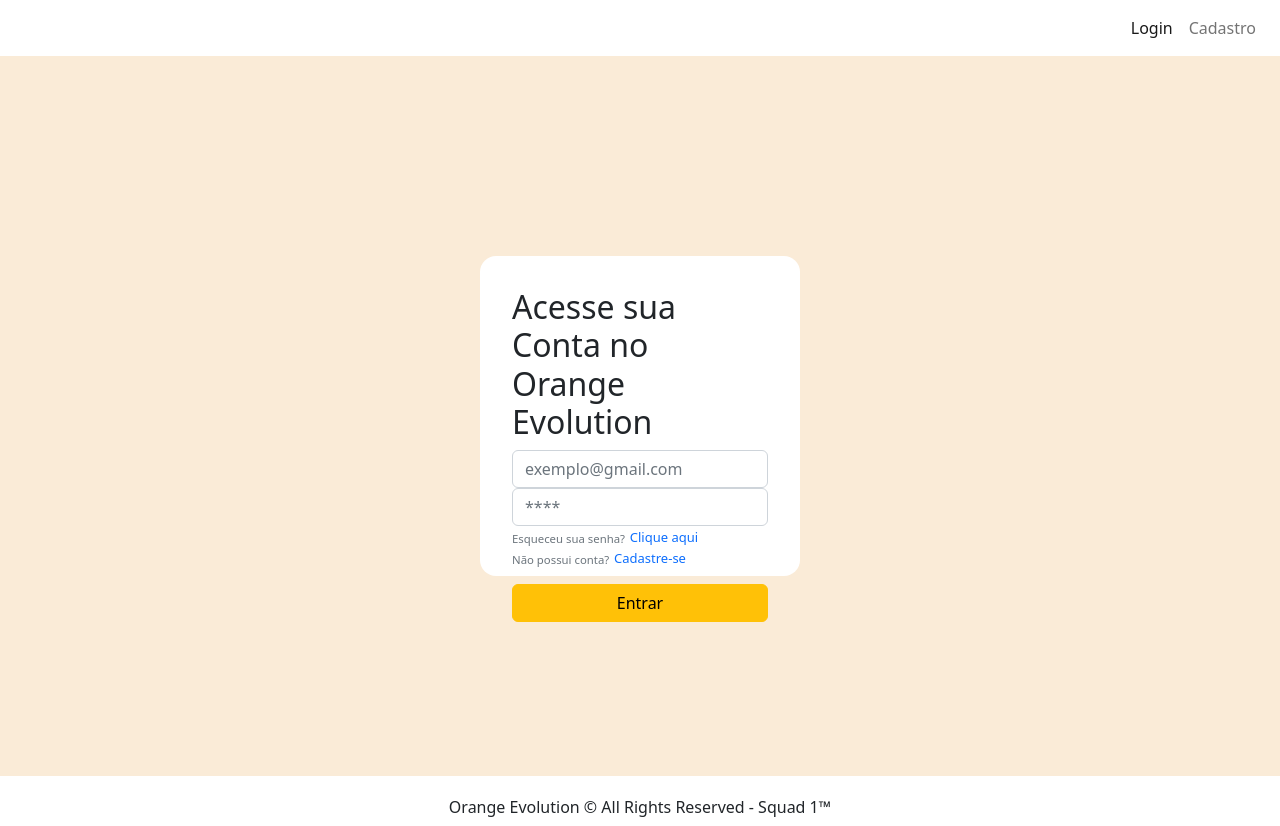
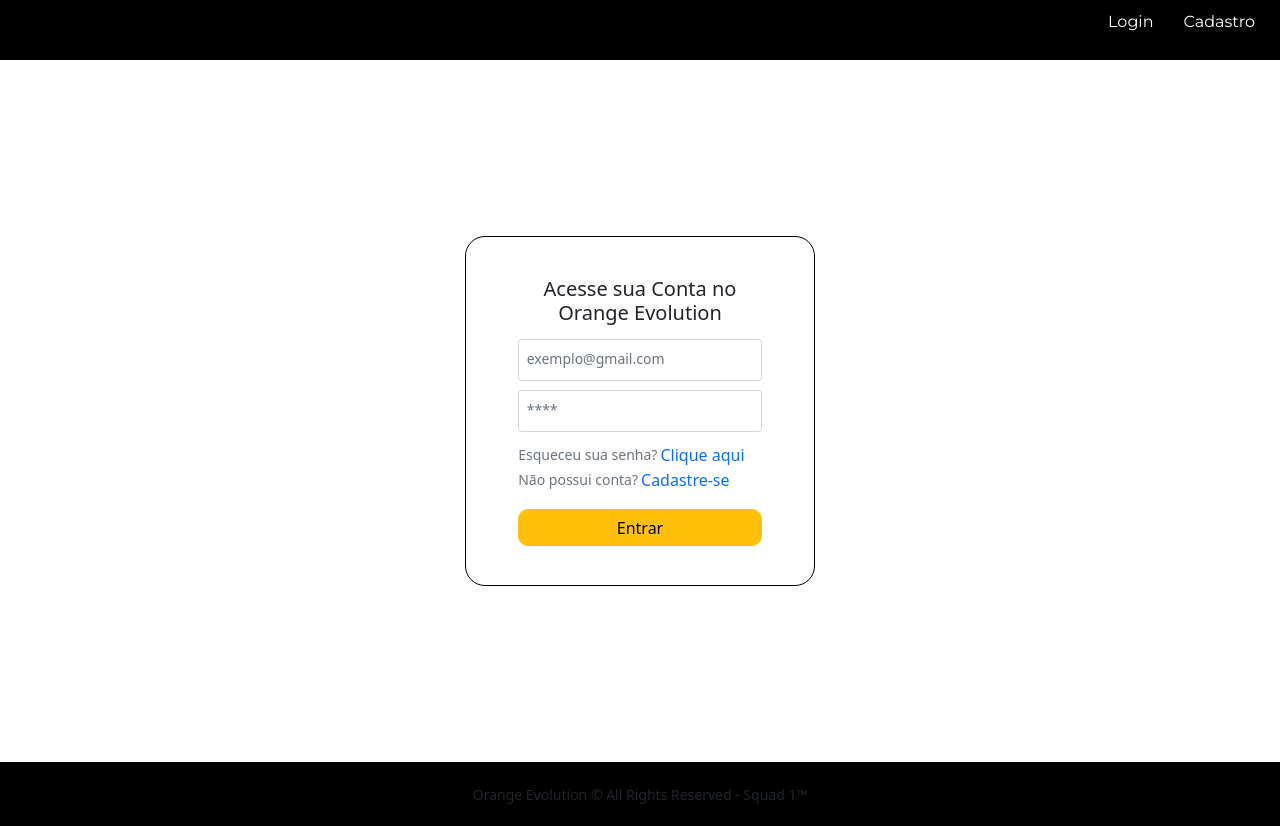
Before and after one commit to Squad-1-Hackaton/squad1hackaton, a website: page frontend/login/login.html in a window 1280 px wide. Drawn offline with nearby package versions, Linux system fonts and the light colour scheme.

Commit message:
atualização do css de login p/ evitar conflito

```diff
--- a/frontend/login/login.css
+++ b/frontend/login/login.css
@@ -1,15 +1,40 @@
 * {
     margin: 0;
     padding: 0;
+    box-sizing: border-box;
 }
 
-body {
+:root{
+    font-size: 62.5%; /* 1rem = 10px */
+}
+
+html, body {
     height: 100vh;
 }
 
+body{
+    font-family: 'Montserrat', sans-serif;
+    font-weight: 700px;
+}
+
 header {
-    margin-left: 1rem;
-    margin-right: 1rem;
+    /*margin-left: 1rem;
+    margin-right: 1rem; */
+    background-color: black;
+    height: 6rem;
+}
+
+a.nav-item.nav-link{
+    color: #FFF;
+    margin-right: 2rem;
+    font-size: 1.6rem;
+    font-family: 'Montserrat', sans-serif;
+    font-weight: 700px;
+
+}
+
+a.nav-item.nav-link.active{
+    color: #FFF;
 }
 
 main {
@@ -17,8 +42,8 @@
     flex-direction: column;
     justify-content: center;
     align-items: center;
-    background-color: antiquewhite;
-    height: 90%;
+    background-color: #FFF;
+    height: 87.8%;
 }
 
 .form {
@@ -27,9 +52,11 @@
     justify-content: center;
     align-items: center;
     background-color: rgb(255, 255, 255);
-    height: 20rem;
-    width: 20rem;
+    height: 35rem;
+    width: 35rem;
     border-radius: 1rem;
+    border: 1px solid black;
+    border-radius: 2rem;
 }
 
 .div-inside-form {
@@ -39,7 +66,29 @@
     align-items: center;
     background-color: white;
     height: 80%;
-    width: 80%;
+    width: 70%;
+    border-radius: 20rem;
+}
+
+h2 {
+    font-size: 1.6rem;
+    text-align: center;
+    font-weight: 700;
+}
+
+.form-control{
+    width: 100%;
+    height: 15%;
+}
+
+.form-control::placeholder{
+    font-size: 1.4rem;
+}
+
+.btn.btn-warning.entrar.btn-form{
+    height: 13%;
+    font-size: 1.6rem;
+    border-radius: 1rem;
 }
 
 .div-forgot-signup {
@@ -52,7 +101,7 @@
     display: flex;
     flex-direction: row;
     width: 100%;
-    font-size: small;
+    font-size: 1.6rem;
 }
 
 .anchor-forgot-password {
@@ -69,7 +118,7 @@
     display: flex;
     flex-direction: row;
     width: 100%;
-    font-size: small;
+    font-size: 1.6rem;
 }
 
 .signup {
@@ -92,6 +141,10 @@
     display: flex;
     justify-content: center;
     margin-bottom: 0;
-    padding-top: 1.2rem;
-    /* background-color: green; */
+    /*padding-top: 1.2rem;*/
+    padding-block: 2.15rem; /*Entender a necessidade*/
+    background-color: black;
+    justify-self: flex-end;  /* Entender a necessidade*/
+    font-size: 1.4rem;
+
 }
```
